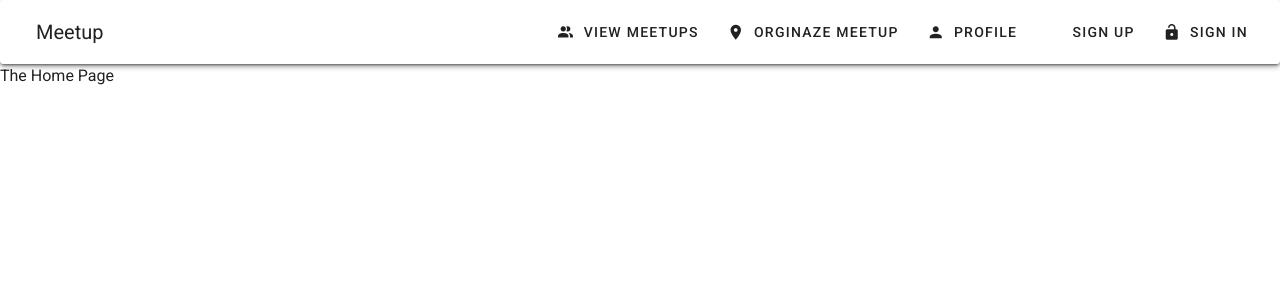
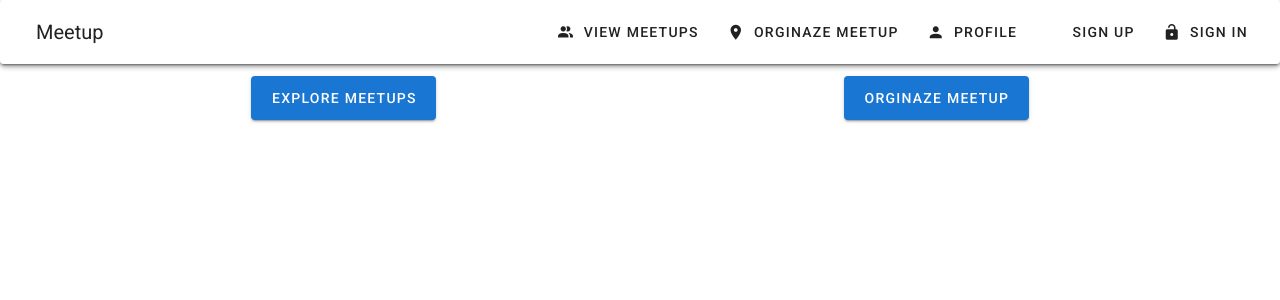
Before and after one commit to erolbah/meetup, a Vue app: page / in a window 1280 px wide. Shown: the top 300 px of the page. Built offline with nearby package versions, Linux system fonts and the light colour scheme.

Commit message:
start of carousel

```diff
--- a/src/components/Home.vue
+++ b/src/components/Home.vue
@@ -1,5 +1,15 @@
 <template>
-  <div><p>The Home Page</p></div>
+  <v-container>
+    <v-row>
+      <v-col align="center">
+        <v-btn class="primary" large center to="/meetups">Explore Meetups</v-btn>
+      </v-col>
+      <v-col align="center">
+        <v-btn class="primary" large to="/meetups/new">Orginaze Meetup</v-btn>
+      </v-col>
+
+    </v-row>
+  </v-container>
 </template>
 
 <script>
```
